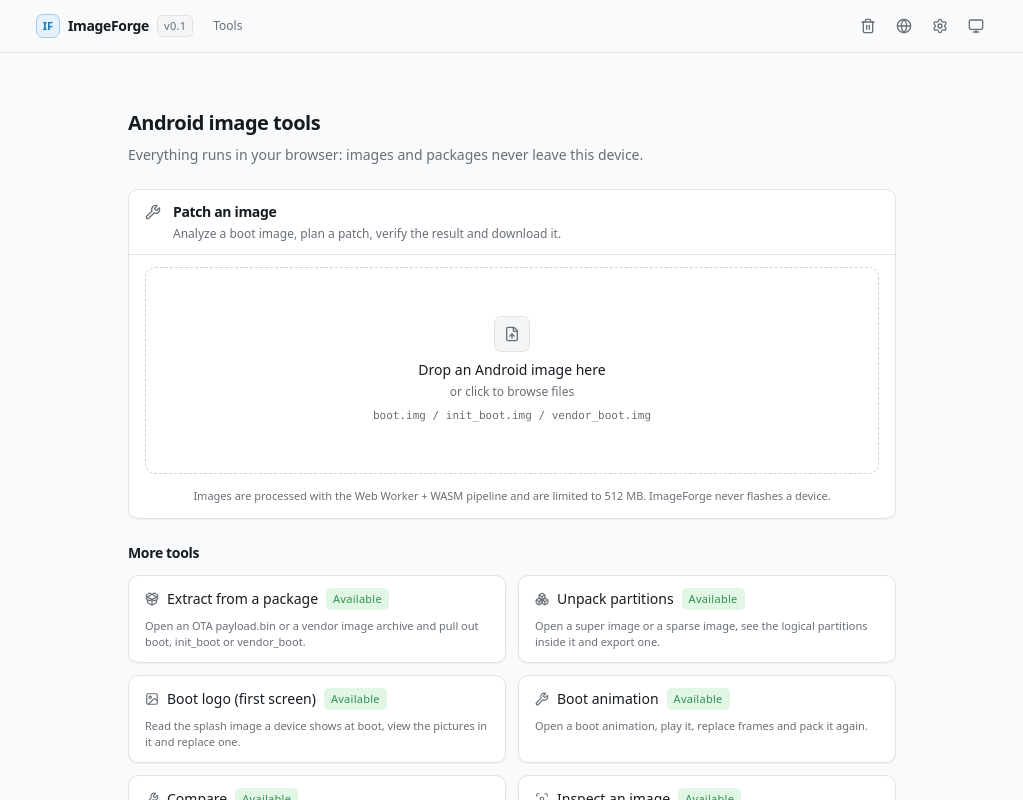
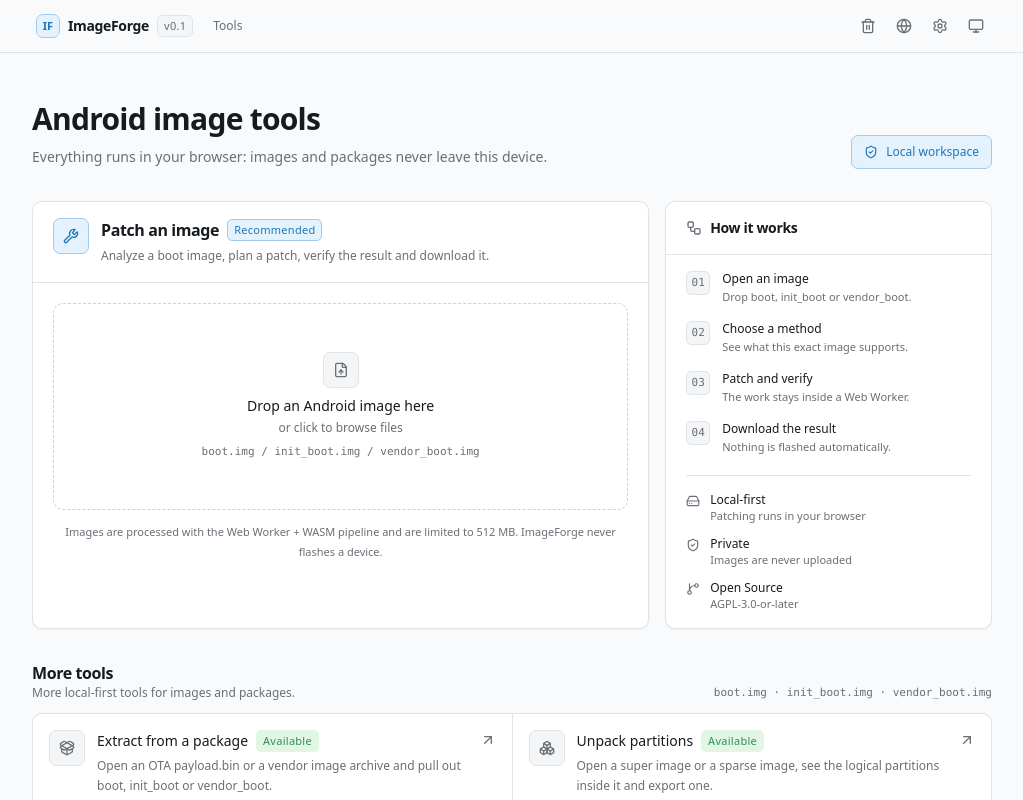
Before and after one commit to LyraVoid/ImageForge, a React (Vite) app: page / in a window 1280 px wide. Shown: the top 800 px of the page, without its empty margins (128-1151 px from the left). Built offline with nearby package versions, Linux system fonts and the light colour scheme.

Commit message:
feat(web): redesign the landing workspace

```diff
--- a/src/i18n/messages/en.ts
+++ b/src/i18n/messages/en.ts
@@ -37,6 +37,18 @@
   "home.highlight.private.detail": "Images are never uploaded",
   "home.highlight.open": "Open Source",
   "home.highlight.open.detail": "AGPL-3.0-or-later",
+  "home.localBadge": "Local workspace",
+  "home.primary.badge": "Recommended",
+  "home.flow.title": "How it works",
+  "home.flow.image": "Open an image",
+  "home.flow.image.detail": "Drop boot, init_boot or vendor_boot.",
+  "home.flow.choose": "Choose a method",
+  "home.flow.choose.detail": "See what this exact image supports.",
+  "home.flow.patch": "Patch and verify",
+  "home.flow.patch.detail": "The work stays inside a Web Worker.",
+  "home.flow.download": "Download the result",
+  "home.flow.download.detail": "Nothing is flashed automatically.",
+  "home.more.description": "More local-first tools for images and packages.",
   "picker.limit":
     "Images are processed with the Web Worker + WASM pipeline and are limited to {size}. ImageForge never flashes a device.",
 
--- a/src/i18n/messages/zh-Hans.ts
+++ b/src/i18n/messages/zh-Hans.ts
@@ -34,6 +34,18 @@
   "home.highlight.private.detail": "镜像不会被上传",
   "home.highlight.open": "开源",
   "home.highlight.open.detail": "AGPL-3.0-or-later",
+  "home.localBadge": "本地工作区",
+  "home.primary.badge": "推荐流程",
+  "home.flow.title": "处理流程",
+  "home.flow.image": "打开镜像",
+  "home.flow.image.detail": "拖入 boot、init_boot 或 vendor_boot。",
+  "home.flow.choose": "选择修补方式",
+  "home.flow.choose.detail": "查看这张镜像实际支持哪些方式。",
+  "home.flow.patch": "修补并校验",
+  "home.flow.patch.detail": "全部计算在 Web Worker 内完成。",
+  "home.flow.download": "下载结果",
+  "home.flow.download.detail": "不会自动刷入设备。",
+  "home.more.description": "更多本地工具，处理镜像与安装包。",
   "picker.limit":
     "镜像通过 Web Worker + WASM 流水线处理，大小上限为 {size}。ImageForge 从不刷入设备。",
 
--- a/src/routes/ToolsPage.tsx
+++ b/src/routes/ToolsPage.tsx
@@ -1,9 +1,21 @@
-import { Boxes, GitBranch, HardDrive, Image as ImageIcon, PackageOpen, ScanSearch, ShieldCheck, Wrench } from "lucide-react";
+import {
+  ArrowUpRight,
+  Boxes,
+  Clapperboard,
+  FileDiff,
+  GitBranch,
+  HardDrive,
+  Image as ImageIcon,
+  PackageOpen,
+  ScanSearch,
+  ShieldCheck,
+  Workflow,
+  Wrench,
+} from "lucide-react";
 import { useNavigate } from "react-router";
 import { ImagePicker } from "@/components/app/image-picker";
 import { ErrorPanel } from "@/components/app/error-panel";
 import { Badge } from "@/components/ui/badge";
-import { Card, CardContent, CardDescription, CardHeader, CardTitle } from "@/components/ui/card";
 import { PRIMARY_TOOL, otherTools } from "@/app/tools";
 import type { ToolDefinition } from "@/app/tools";
 import { useT } from "@/i18n/use-translation";
@@ -16,94 +28,158 @@
   { icon: GitBranch, titleKey: "home.highlight.open", detailKey: "home.highlight.open.detail" },
 ] as const;
 
+const FLOW_STEPS = [
+  { titleKey: "home.flow.image", detailKey: "home.flow.image.detail" },
+  { titleKey: "home.flow.choose", detailKey: "home.flow.choose.detail" },
+  { titleKey: "home.flow.patch", detailKey: "home.flow.patch.detail" },
+  { titleKey: "home.flow.download", detailKey: "home.flow.download.detail" },
+] as const;
+
 const TOOL_ICONS: Record<string, typeof Wrench> = {
   patch: Wrench,
   extract: PackageOpen,
   unpack: Boxes,
   logo: ImageIcon,
+  animation: Clapperboard,
+  diff: FileDiff,
   inspect: ScanSearch,
 };
 
-function ToolCard({ tool }: { tool: ToolDefinition }) {
+function ToolRow({ tool }: { tool: ToolDefinition }) {
   const t = useT();
   const navigate = useNavigate();
   const Icon = TOOL_ICONS[tool.id] ?? Wrench;
   const available = tool.status === "available";
 
   return (
-    <li>
+    <li className="min-w-0">
       <button
         type="button"
         disabled={!available}
         onClick={() => navigate(tool.path)}
         className={cn(
-          "flex h-full w-full flex-col gap-2 rounded-lg border border-border bg-surface px-4 py-3 text-left shadow-subtle transition-colors",
-          available ? "hover:border-primary-border hover:bg-primary-muted/30" : "opacity-70",
+          "group flex h-full w-full items-start gap-3 bg-surface px-4 py-4 text-left transition-colors",
+          available ? "hover:bg-surface-muted" : "cursor-not-allowed opacity-65",
         )}
       >
-        <span className="flex items-center gap-2">
-          <Icon className="size-3.5 shrink-0 text-muted-foreground" aria-hidden />
+        <span className="flex size-9 shrink-0 items-center justify-center rounded-md border border-border bg-surface-muted text-muted-foreground transition-colors group-hover:border-border-strong group-hover:text-foreground">
+          <Icon className="size-4" aria-hidden />
+        </span>
+        <span className="min-w-0 flex-1 space-y-1">
+          <span className="flex flex-wrap items-center gap-2">
             <span className="text-sm font-medium text-foreground">{t(tool.titleKey)}</span>
-          <Badge variant={available ? "success" : "neutral"} className="ml-auto">
+            <Badge variant={available ? "success" : "neutral"}>
               {available ? t("tools.badge.available") : t("tools.badge.planned")}
             </Badge>
           </span>
-        <span className="text-[11px] leading-4 text-muted-foreground">{t(tool.descriptionKey)}</span>
+          <span className="block text-xs leading-5 text-muted-foreground">{t(tool.descriptionKey)}</span>
+        </span>
+        {available ? (
+          <ArrowUpRight
+            className="mt-0.5 size-4 shrink-0 text-muted-foreground transition-transform group-hover:-translate-y-0.5 group-hover:translate-x-0.5 group-hover:text-foreground"
+            aria-hidden
+          />
+        ) : null}
       </button>
     </li>
   );
 }
 
 /**
- * The landing page: what this site can do, with the patcher in front of it. The dropzone lives here
- * on purpose — the most common task should not need a click before it can start.
+ * The landing page is a workspace, not a dashboard: the patcher owns the main frame, while the
+ * supporting tools stay compact and the page states plainly what happens to the user's bytes.
  */
 export function ToolsPage() {
   const t = useT();
   const error = useForgeStore((state) => state.error);
 
   return (
-    <div className="mx-auto w-full max-w-3xl space-y-6 py-4 sm:py-8">
-      <div className="space-y-2">
-        <h1 className="text-xl font-semibold tracking-tight">{t("tools.title")}</h1>
-        <p className="text-sm text-muted-foreground">{t("tools.subtitle")}</p>
+    <div className="mx-auto w-full max-w-5xl space-y-8 py-3 sm:py-6">
+      <header className="flex flex-col gap-4 sm:flex-row sm:items-end sm:justify-between">
+        <div className="max-w-2xl space-y-2">
+          <h1 className="text-balance-tight text-2xl font-semibold tracking-tight sm:text-3xl">
+            {t("tools.title")}
+          </h1>
+          <p className="max-w-xl text-sm leading-6 text-muted-foreground">{t("tools.subtitle")}</p>
         </div>
+        <div className="flex w-fit items-center gap-2 rounded-md border border-primary-border bg-primary-muted px-3 py-2 text-xs font-medium text-primary">
+          <ShieldCheck className="size-3.5" aria-hidden />
+          {t("home.localBadge")}
+        </div>
+      </header>
 
       <ErrorPanel error={error} />
 
-      <Card>
-        <CardHeader className="flex-row items-start gap-3">
-          <Wrench className="mt-0.5 size-4 shrink-0 text-muted-foreground" aria-hidden />
-          <div className="space-y-1">
-            <CardTitle>{t(PRIMARY_TOOL.titleKey)}</CardTitle>
-            <CardDescription>{t(PRIMARY_TOOL.descriptionKey)}</CardDescription>
+      <section className="grid items-stretch gap-4 lg:grid-cols-[minmax(0,1.7fr)_minmax(17rem,0.9fr)]">
+        <div className="overflow-hidden rounded-lg border border-border bg-surface shadow-subtle">
+          <div className="flex items-start gap-3 border-b border-border px-5 py-4">
+            <span className="flex size-9 shrink-0 items-center justify-center rounded-md border border-primary-border bg-primary-muted text-primary">
+              <Wrench className="size-4" aria-hidden />
+            </span>
+            <div className="min-w-0 flex-1">
+              <div className="flex flex-wrap items-center gap-2">
+                <h2 className="text-base font-semibold tracking-tight">{t(PRIMARY_TOOL.titleKey)}</h2>
+                <Badge variant="primary">{t("home.primary.badge")}</Badge>
               </div>
-        </CardHeader>
-        <CardContent>
+              <p className="mt-1 text-xs leading-5 text-muted-foreground">
+                {t(PRIMARY_TOOL.descriptionKey)}
+              </p>
+            </div>
+          </div>
+          <div className="p-4 sm:p-5">
             <ImagePicker />
-        </CardContent>
-      </Card>
+          </div>
+        </div>
 
-      <section className="space-y-3">
-        <h2 className="text-sm font-semibold tracking-tight">{t("tools.more")}</h2>
-        <ul className="grid gap-3 sm:grid-cols-2">
-          {otherTools().map((tool) => (
-            <ToolCard key={tool.id} tool={tool} />
+        <aside className="rounded-lg border border-border bg-surface shadow-subtle">
+          <div className="flex items-center gap-2 border-b border-border px-5 py-4">
+            <Workflow className="size-4 text-muted-foreground" aria-hidden />
+            <h2 className="text-sm font-semibold tracking-tight">{t("home.flow.title")}</h2>
+          </div>
+          <div className="space-y-5 px-5 py-4">
+            <ol className="space-y-4">
+              {FLOW_STEPS.map((step, index) => (
+                <li key={step.titleKey} className="flex gap-3">
+                  <span className="flex size-6 shrink-0 items-center justify-center rounded-sm border border-border bg-surface-muted font-mono text-[11px] text-muted-foreground">
+                    {String(index + 1).padStart(2, "0")}
+                  </span>
+                  <span className="min-w-0 space-y-0.5">
+                    <span className="block text-xs font-medium text-foreground">{t(step.titleKey)}</span>
+                    <span className="block text-[11px] leading-4 text-muted-foreground">{t(step.detailKey)}</span>
+                  </span>
+                </li>
               ))}
-        </ul>
-      </section>
+            </ol>
 
-      <ul className="grid gap-3 sm:grid-cols-3">
+            <div className="space-y-3 border-t border-border pt-4">
               {HIGHLIGHTS.map((item) => (
-          <li key={item.titleKey} className="flex items-start gap-2 rounded-md border border-border bg-surface px-3 py-2">
+                <div key={item.titleKey} className="flex items-start gap-2.5">
                   <item.icon className="mt-0.5 size-3.5 shrink-0 text-muted-foreground" aria-hidden />
                   <div className="min-w-0">
                     <p className="text-xs font-medium text-foreground">{t(item.titleKey)}</p>
                     <p className="text-[11px] leading-4 text-muted-foreground">{t(item.detailKey)}</p>
                   </div>
-          </li>
+                </div>
+              ))}
+            </div>
+          </div>
+        </aside>
+      </section>
+
+      <section className="space-y-3">
+        <div className="flex flex-col gap-1 sm:flex-row sm:items-end sm:justify-between">
+          <div>
+            <h2 className="text-base font-semibold tracking-tight">{t("tools.more")}</h2>
+            <p className="text-xs text-muted-foreground">{t("home.more.description")}</p>
+          </div>
+          <p className="font-mono text-[11px] text-muted-foreground">boot.img · init_boot.img · vendor_boot.img</p>
+        </div>
+        <ul className="grid overflow-hidden rounded-lg border border-border bg-border shadow-subtle sm:grid-cols-2 sm:gap-px">
+          {otherTools().map((tool) => (
+            <ToolRow key={tool.id} tool={tool} />
           ))}
         </ul>
+      </section>
     </div>
   );
 }
```
Also changed, not shown: src/i18n/messages/ja.ts (+12 -0 lines), src/i18n/messages/zh-Hant.ts (+12 -0 lines). Lines whose indentation alone changed are shown as unchanged.
